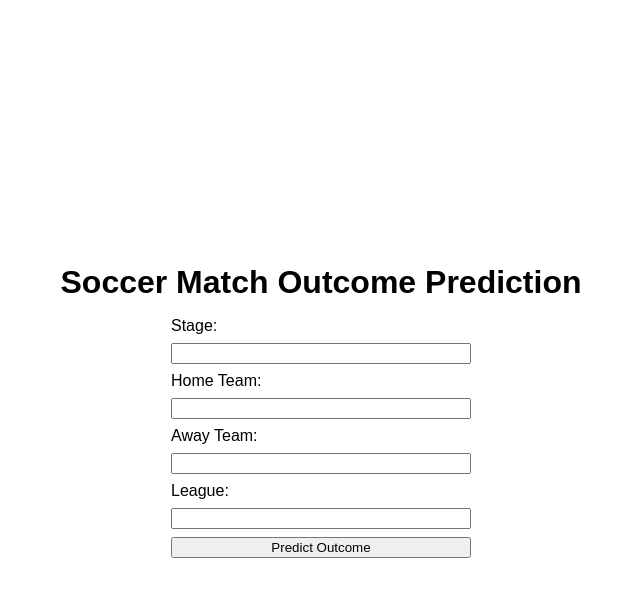
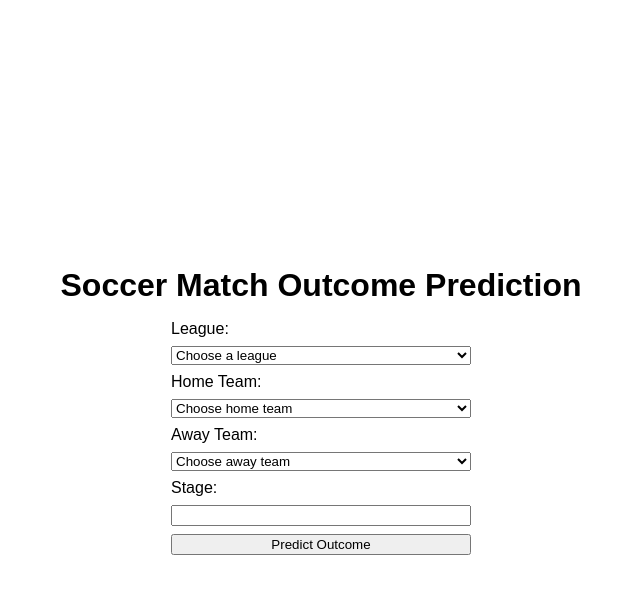
Before and after one commit to ROYBRUNO81/Soccer-match-prediction, a Django app: page / in a window 1280 px wide. Shown: the top 597 px of the page, without its empty margins (319-959 px from the left). Run offline with Django 5.2, Linux system fonts and the light colour scheme; parts of the project's set-up code (start-up, migrations or seed data) failed here and were passed over.

Commit message:
modifying home page

```diff
--- a/predictor/templates/predictor/index.html
+++ b/predictor/templates/predictor/index.html
@@ -4,30 +4,41 @@
 <head>
   <meta charset="UTF-8">
   <title>Soccer Match Predictor</title>
-  <link
-    rel="stylesheet"
-    href="{% static 'predictor/css/style.css' %}"
-  >
+  <link rel="stylesheet" href="{% static 'predictor/css/style.css' %}">
 </head>
 <body>
   <h1>Soccer Match Outcome Prediction</h1>
   <form method="POST" action="{% url 'predictor:predict' %}">
     {% csrf_token %}
+
+    <label for="league">League:</label>
+    <select id="league" name="league" required>
+      <option value="" disabled selected>Choose a league</option>
+      {% for lg in leagues %}
+        <option value="{{ lg }}">{{ lg }}</option>
+      {% endfor %}
+    </select>
+
+    <label for="home_team">Home Team:</label>
+    <select id="home_team" name="home_team" required>
+      <option value="" disabled selected>Choose home team</option>
+      {% for team in teams %}
+        <option value="{{ team }}">{{ team }}</option>
+      {% endfor %}
+    </select>
+
+    <label for="away_team">Away Team:</label>
+    <select id="away_team" name="away_team" required>
+      <option value="" disabled selected>Choose away team</option>
+      {% for team in teams %}
+        <option value="{{ team }}">{{ team }}</option>
+      {% endfor %}
+    </select>
+
     <label for="stage">Stage:</label>
     <input type="number" id="stage" name="stage" required>
 
-    <label for="home_team">Home Team:</label>
-    <input type="text" id="home_team" name="home_team" required>
-
-    <label for="away_team">Away Team:</label>
-    <input type="text" id="away_team" name="away_team" required>
-
-    <label for="league">League:</label>
-    <input type="text" id="league" name="league" required>
-
     <button type="submit">Predict Outcome</button>
   </form>
-
-  <script src="{% static 'predictor/js/script.js' %}"></script>
 </body>
 </html>
--- a/predictor/views.py
+++ b/predictor/views.py
@@ -15,32 +15,89 @@ BETTING_COLS = [
 ]
 DEFAULT_ODDS = {col: 0 for col in BETTING_COLS}
 
+# define dropdown lists
+LEAGUES = sorted([
+    'Belgium Jupiler League', 'England Premier League', 'France Ligue 1',
+    'Germany 1. Bundesliga', 'Italy Serie A', 'Netherlands Eredivisie',
+    'Poland Ekstraklasa', 'Portugal Liga ZON Sagres', 'Scotland Premier League',
+    'Spain LIGA BBVA', 'Switzerland Super League'
+])
+
+TEAMS = sorted(['KRC Genk', 'Beerschot AC', 'SV Zulte-Waregem', 'Sporting Lokeren', 'KSV Cercle Brugge', 'RSC Anderlecht',
+                'KAA Gent', 'RAEC Mons', 'FCV Dender EH', 'Standard de Liège', 'KV Mechelen', 'Club Brugge KV', 'KSV Roeselare',
+                'KV Kortrijk', 'Tubize', 'Royal Excel Mouscron', 'KVC Westerlo', 'Sporting Charleroi', 'Sint-Truidense VV',
+                'Lierse SK', 'KAS Eupen', 'Oud-Heverlee Leuven', 'Waasland-Beveren', 'KV Oostende', 'Manchester United',
+                'Newcastle United', 'Arsenal', 'West Bromwich Albion', 'Sunderland', 'Liverpool', 'West Ham United', 'Wigan Athletic',
+                'Aston Villa', 'Manchester City', 'Everton', 'Blackburn Rovers', 'Middlesbrough', 'Tottenham Hotspur', 'Bolton Wanderers',
+                'Stoke City', 'Hull City', 'Fulham', 'Chelsea', 'Portsmouth', 'Birmingham City', 'Wolverhampton Wanderers', 'Burnley',
+                'Blackpool', 'Swansea City', 'Queens Park Rangers', 'Norwich City', 'Southampton', 'Reading', 'Crystal Palace',
+                'Cardiff City', 'Leicester City', 'Bournemouth', 'Watford', 'AJ Auxerre', 'FC Nantes', 'Girondins de Bordeaux', 'SM Caen',
+                'Le Havre AC', 'OGC Nice', 'Le Mans FC', 'FC Lorient', 'Olympique Lyonnais', 'Toulouse FC', 'AS Monaco', 'Paris Saint-Germain',
+                'AS Nancy-Lorraine', 'LOSC Lille', 'Stade Rennais FC', 'Olympique de Marseille', 'FC Sochaux-Montbéliard', 'Grenoble Foot 38',
+                'Valenciennes FC', 'AS Saint-Étienne', 'RC Lens', 'Montpellier Hérault SC', "US Boulogne Cote D'Opale", 'AC Arles-Avignon',
+                'Stade Brestois 29', 'AC Ajaccio', 'Évian Thonon Gaillard FC', 'Dijon FCO', 'Stade de Reims', 'SC Bastia', 'ES Troyes AC',
+                'En Avant de Guingamp', 'FC Metz', 'Angers SCO', 'GFC Ajaccio', 'FC Bayern Munich', 'Hamburger SV', 'Bayer 04 Leverkusen',
+                'Borussia Dortmund', 'FC Schalke 04', 'Hannover 96', 'VfL Wolfsburg', '1. FC Köln', 'Eintracht Frankfurt', 'Hertha BSC Berlin',
+                'DSC Arminia Bielefeld', 'SV Werder Bremen', 'FC Energie Cottbus', 'TSG 1899 Hoffenheim', 'Borussia Mönchengladbach',
+                'VfB Stuttgart', 'Karlsruher SC', 'VfL Bochum', 'SC Freiburg', '1. FC Nürnberg', '1. FSV Mainz 05', '1. FC Kaiserslautern',
+                'FC St. Pauli', 'FC Augsburg', 'Fortuna Düsseldorf', 'SpVgg Greuther Fürth', 'Eintracht Braunschweig', 'SC Paderborn 07',
+                'FC Ingolstadt 04', 'SV Darmstadt 98', 'Atalanta', 'Siena', 'Cagliari', 'Lazio', 'Catania', 'Genoa', 'Chievo Verona',
+                'Reggio Calabria', 'Fiorentina', 'Juventus', 'Milan', 'Bologna', 'Roma', 'Napoli', 'Sampdoria', 'Inter', 'Torino', 'Lecce',
+                'Udinese', 'Palermo', 'Bari', 'Livorno', 'Parma', 'Cesena', 'Brescia', 'Novara', 'Pescara', 'Hellas Verona', 'Sassuolo',
+                'Empoli', 'Frosinone', 'Carpi', 'Vitesse', 'FC Groningen', 'Roda JC Kerkrade', 'FC Twente', 'Willem II', 'Ajax', 'N.E.C.',
+                'De Graafschap', 'FC Utrecht', 'PSV', 'Heracles Almelo', 'Feyenoord', 'Sparta Rotterdam', 'ADO Den Haag', 'FC Volendam',
+                'SC Heerenveen', 'AZ', 'NAC Breda', 'RKC Waalwijk', 'VVV-Venlo', 'Excelsior', 'PEC Zwolle', 'SC Cambuur', 'Go Ahead Eagles',
+                'FC Dordrecht', 'Wisła Kraków', 'Polonia Bytom', 'Ruch Chorzów', 'Legia Warszawa', 'P. Warszawa', 'Śląsk Wrocław',
+                'Lechia Gdańsk', 'Widzew Łódź', 'Odra Wodzisław', 'Lech Poznań', 'GKS Bełchatów', 'Arka Gdynia', 'Jagiellonia Białystok',
+                'Piast Gliwice', 'Cracovia', 'Korona Kielce', 'Zagłębie Lubin', 'Podbeskidzie Bielsko-Biała', 'Pogoń Szczecin',
+                'Zawisza Bydgoszcz', 'Górnik Łęczna', 'Termalica Bruk-Bet Nieciecza', 'FC Porto', 'CF Os Belenenses', 'Sporting CP',
+                'Trofense', 'Vitória Guimarães', 'Vitória Setúbal', 'FC Paços de Ferreira', 'SC Braga', 'Amadora', 'Académica de Coimbra',
+                'Rio Ave FC', 'SL Benfica', 'Leixões SC', 'CD Nacional', 'Naval 1° de Maio', 'CS Marítimo', 'União de Leiria, SAD',
+                'S.C. Olhanense', 'Portimonense', 'SC Beira Mar', 'Feirense', 'Gil Vicente FC', 'Moreirense FC', 'Estoril Praia', 'FC Arouca',
+                'FC Penafiel', 'Boavista FC', 'Uniao da Madeira', 'Tondela', 'Falkirk', 'Rangers', 'Heart of Midlothian', 'Motherwell',
+                'Kilmarnock', 'Hibernian', 'Aberdeen', 'Inverness Caledonian Thistle', 'Celtic', 'St. Mirren', 'Hamilton Academical FC',
+                'Dundee United', 'St. Johnstone FC', 'Dunfermline Athletic', 'Dundee FC', 'Ross County FC', 'Partick Thistle F.C.',
+                'Valencia CF', 'RCD Mallorca', 'CA Osasuna', 'Villarreal CF', 'RC Deportivo de La Coruña', 'Real Madrid CF', 'CD Numancia',
+                'FC Barcelona', 'Racing Santander', 'Sevilla FC', 'Real Sporting de Gijón', 'Getafe CF', 'Real Betis Balompié',
+                'RC Recreativo', 'RCD Espanyol', 'Real Valladolid', 'Athletic Club de Bilbao', 'UD Almería', 'Atlético Madrid', 'Málaga CF',
+                'Xerez Club Deportivo', 'Real Zaragoza', 'CD Tenerife', 'Hércules Club de Fútbol', 'Levante UD', 'Real Sociedad', 'Granada CF',
+                'Rayo Vallecano', 'RC Celta de Vigo', 'Elche CF', 'SD Eibar', 'Córdoba CF', 'UD Las Palmas', 'Grasshopper Club Zürich',
+                'AC Bellinzona', 'BSC Young Boys', 'FC Basel', 'FC Aarau', 'FC Sion', 'FC Luzern', 'FC Vaduz', 'Neuchâtel Xamax',
+                'FC Zürich', 'FC St. Gallen', 'FC Thun', 'Servette FC', 'FC Lausanne-Sports', 'Lugano']
+)
+
 def index(request):
-    return render(request, 'predictor/index.html')
+    return render(request, 'predictor/index.html', {
+        'leagues': LEAGUES,
+        'teams': TEAMS,
+    })
 
 def predict(request):
     if request.method != 'POST':
-        return render(request, 'predictor/index.html')
+        return render(request, 'predictor/index.html', {
+            'leagues': LEAGUES,
+            'teams': TEAMS,
+        })
 
-    # 1. Gather inputs
-    stage      = int(request.POST['stage'])
-    home_team  = request.POST['home_team']
-    away_team  = request.POST['away_team']
-    league     = request.POST['league']
-    year       = timezone.now().year
+    # Gather inputs
+    stage     = int(request.POST['stage'])
+    home_team = request.POST['home_team']
+    away_team = request.POST['away_team']
+    league    = request.POST['league']
+    year      = timezone.now().year
 
-    # 2. Build a single-row DataFrame
+    # Build DataFrame for prediction
     row = {
         'home_team_long_name': home_team,
         'away_team_long_name': away_team,
-        'league_name'        : league,
-        'stage'              : stage,
-        'year'               : year,
+        'league_name': league,
+        'stage': stage,
+        'year': year,
         **DEFAULT_ODDS
     }
     X = pd.DataFrame([row])
 
-    # 3. Predict
+    # Predict
     pred_enc = pipeline.predict(X)[0]
     outcome  = label_encoder.inverse_transform([pred_enc])[0]
 
```
Also changed, not shown: 6 other files.
